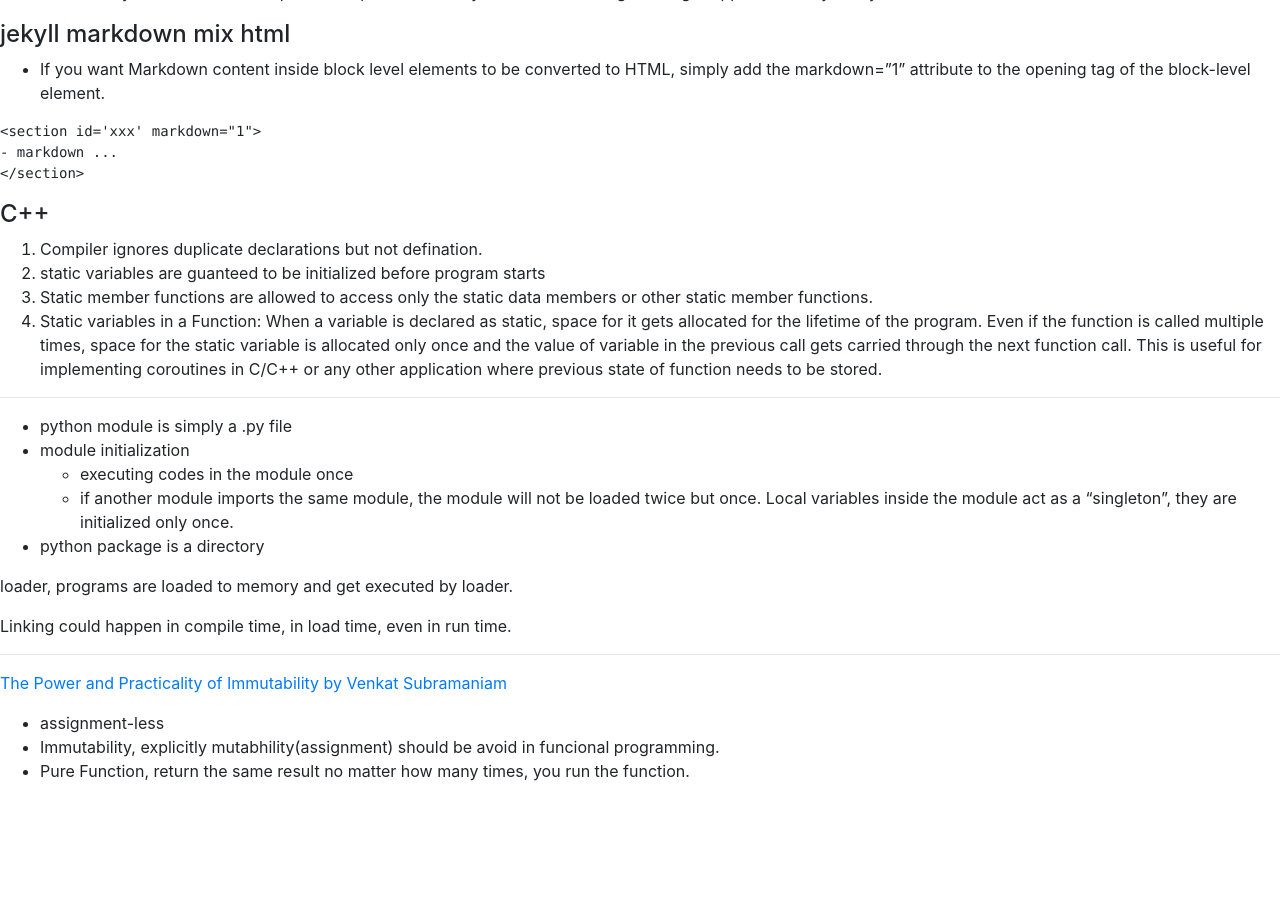
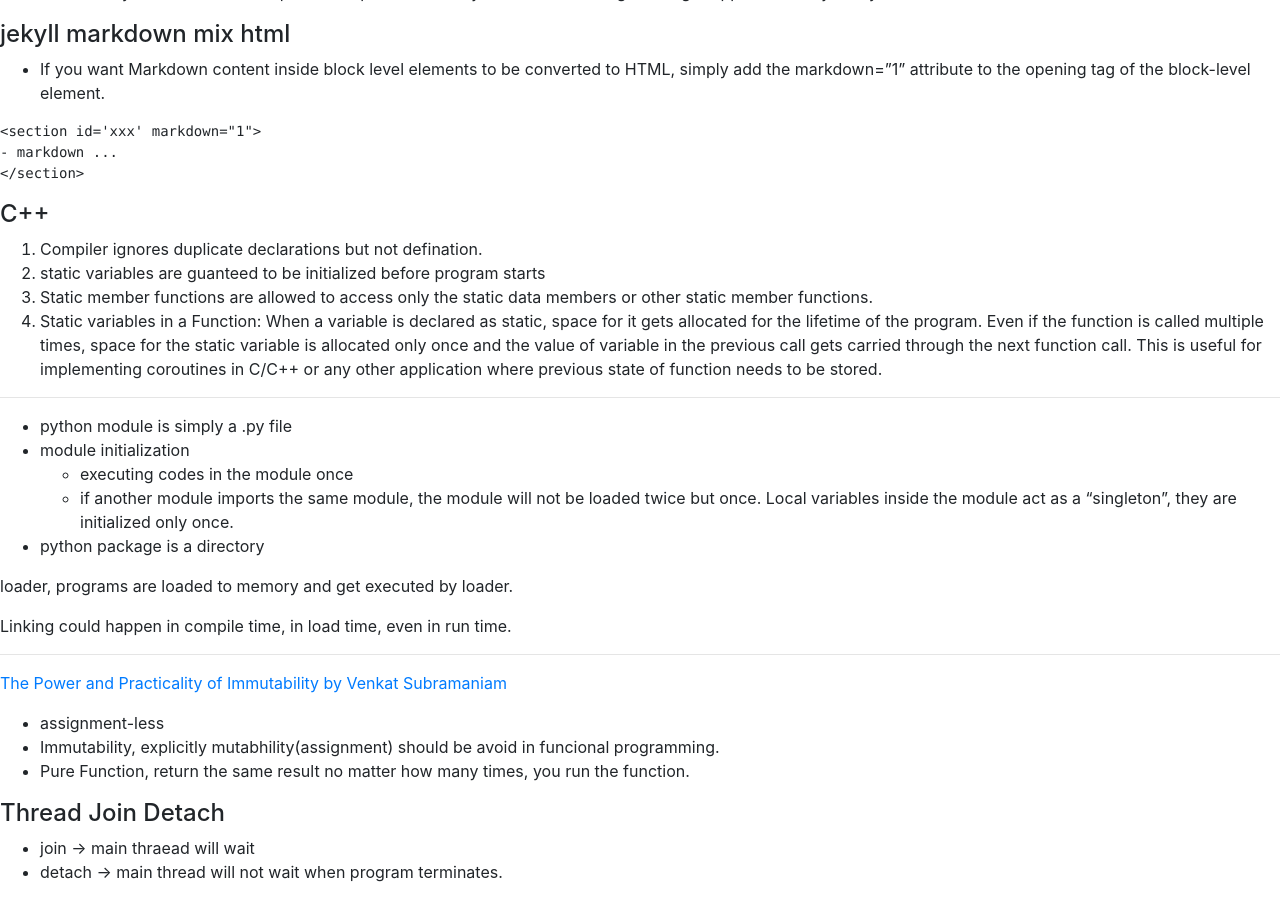
Before and after one commit to CamelShikai/CamelShikai.github.io, a Jekyll site: the page built from _posts/2018-09-25-MyNotes.md, in a window 1280 px wide and 900 px high, scrolled down 2570 px. Built offline with Jekyll 4.4.1, drawn with Linux system fonts in a browser that asks for light colours; our own code applies the rules of GitHub Pages for plain Markdown files; before the commit the page ends 3369 px from its top, so only the background shows below that.

Commit message:
c++ join and detach thread

```diff
--- a/_posts/2018-09-25-MyNotes.md
+++ b/_posts/2018-09-25-MyNotes.md
@@ -113,3 +113,7 @@ Linking could happen in compile time, in load time, even in run time.
 - assignment-less
 - Immutability, explicitly mutabhility(assignment) should be avoid in funcional programming.
 - Pure Function, return the same result no matter how many times, you run the function.
+
+#### Thread Join Detach
+- join -> main thraead will wait
+- detach -> main thread will not wait when program terminates.
```
